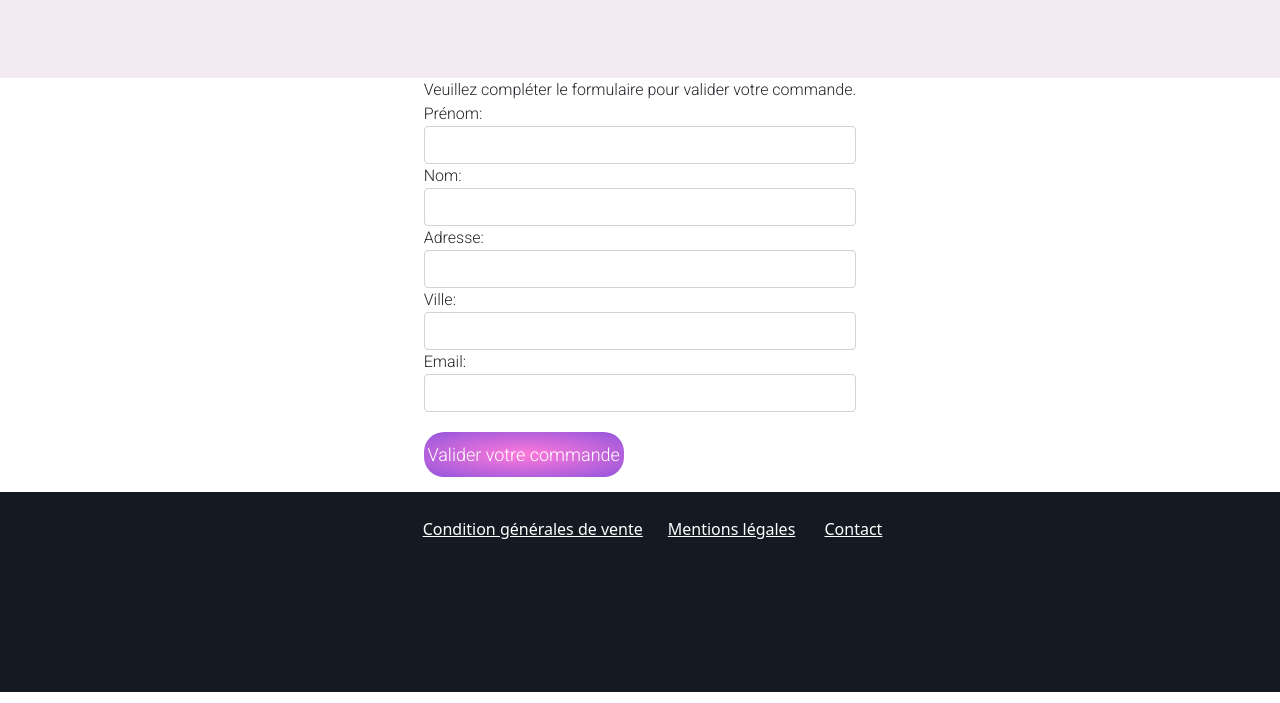
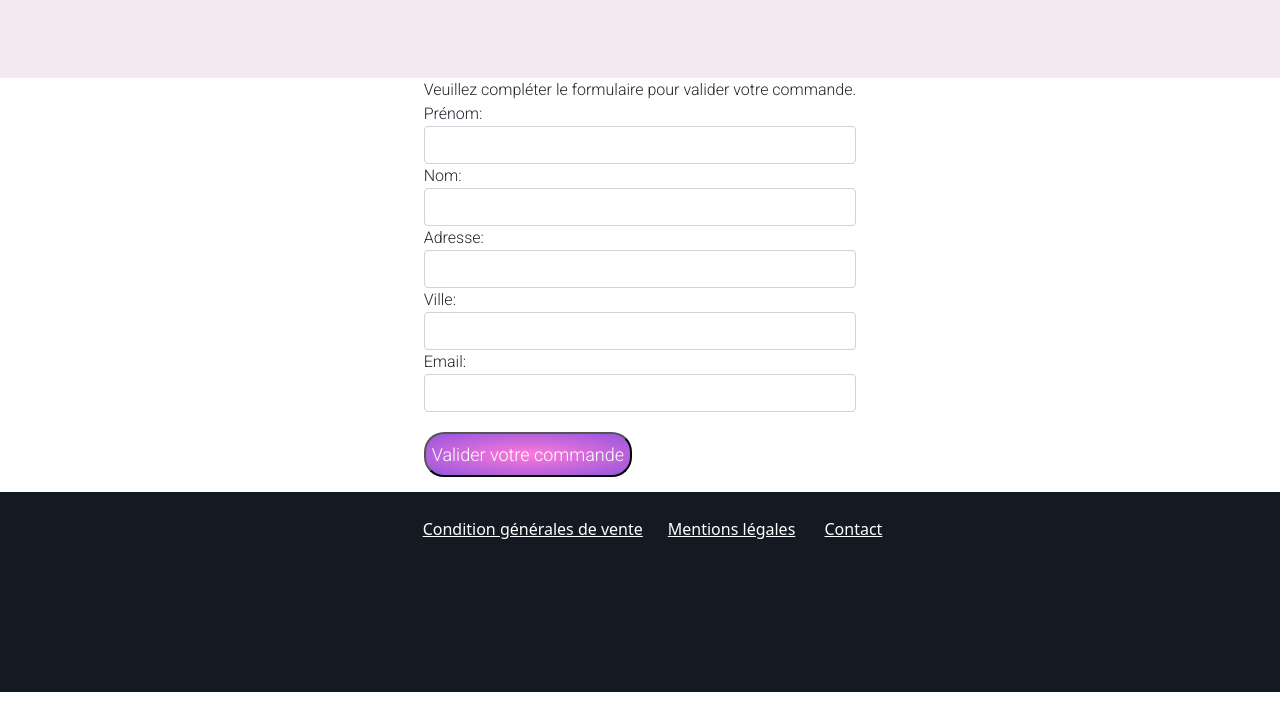
Before and after one commit to fnovelli/FabriceNovelli_5_08042021, a website built with webpack: page order.html in a window 1280 px wide. Shown: the part 97-800 px from the top of the page. Built offline with nearby package versions, Linux system fonts and the light colour scheme; no server answers; a web font is replaced by a local one.

Commit message:
fixed some typo with form and cart/order

```diff
--- a/css/components/_buttons.scss
+++ b/css/components/_buttons.scss
@@ -7,6 +7,19 @@
     display: flex;
 
     font-size: 18px;
+}
+
+#btnOrder {
+    min-width: 200px;
+    margin-top: 20px;
+    background: radial-gradient(#FF79DA, #9356dc);
+    border-radius: 20px;
+    max-height: 50px;
+    color: white;
+    position: relative;
+    z-index: 1;
+    cursor: pointer;
+    text-decoration: none;
 }
 
 
--- a/order.html
+++ b/order.html
@@ -70,12 +70,10 @@
                                 <label for="email" class=""> Email:</label>
                                 <input type="email" class="form-control " id="email" placeholder="" required>
                             </div>
+
+                            <button id="btnOrder" class="btnText">Valider votre commande</button>
                 </form>
 
-            <a id="btnAddCart">
-                <div class="btnText">
-                    Valider votre commande</div>
-            </a>
 
 
             </div>
--- a/products.js
+++ b/products.js
@@ -62,6 +62,7 @@ function displayCurrentProduct(curTed) {
               getCartContent.push(product);
               localStorage.setItem("getCartContent", JSON.stringify(getCartContent));
               console.log("added " + curTed.name + "with QTY: " + getOpt[0].value);
+              location.reload();
 
           });
         }
```
Also changed, not shown: css/main.css, 1 other file.
